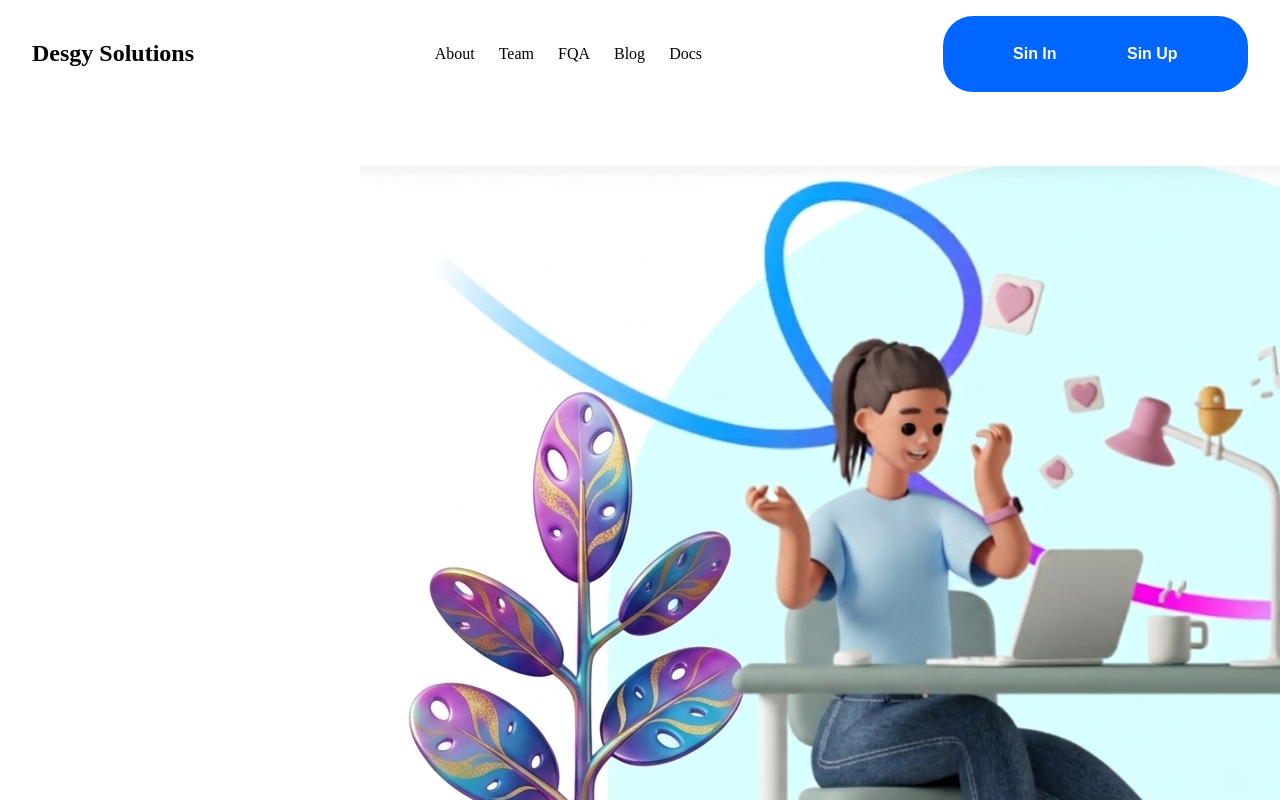
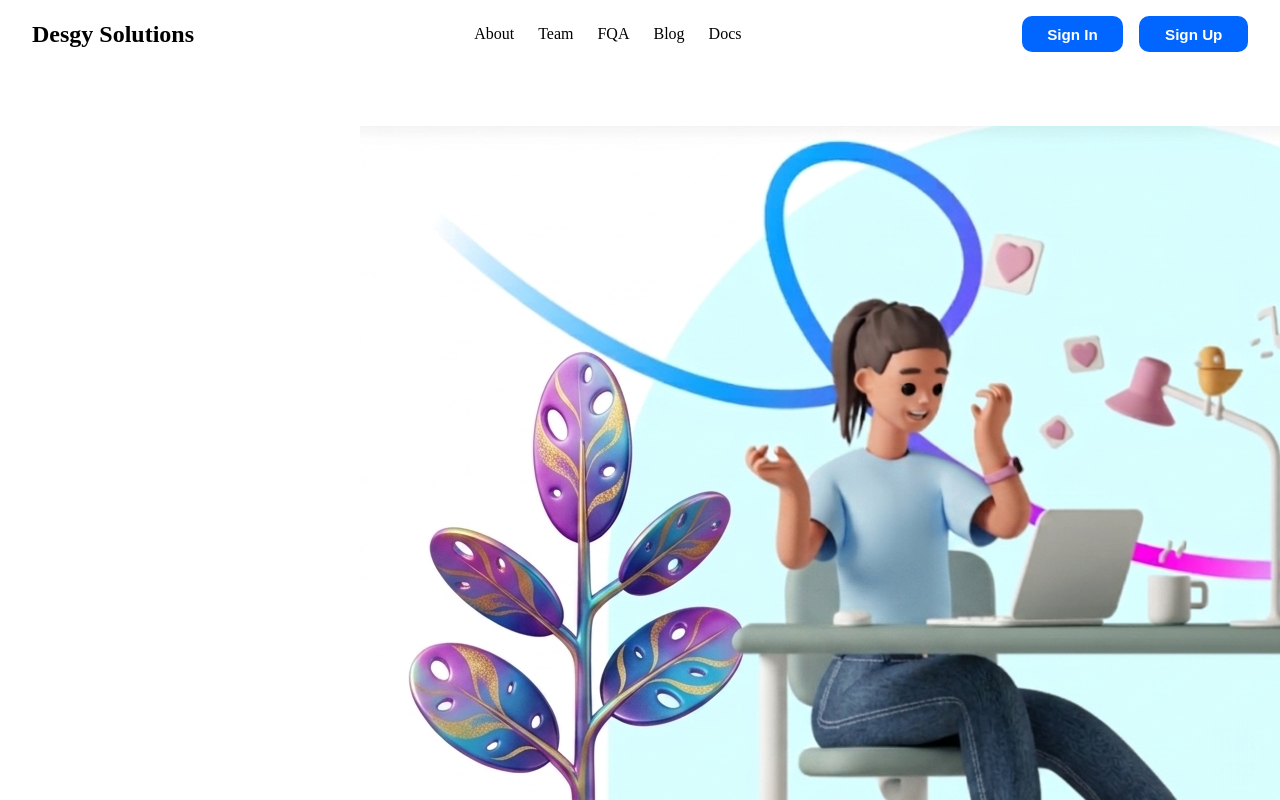
Before and after one commit to niyigabapatient9-gif/ink.react, a React (Vite) app: page / in a window 1280 px wide. Shown: the top 800 px of the page. Built offline with nearby package versions, Linux system fonts and the light colour scheme.

Commit message:
correction on button in nav bar

```diff
--- a/src/assets/ccomponent/nav.jsx
+++ b/src/assets/ccomponent/nav.jsx
@@ -11,10 +11,10 @@ import "./nav.css";
              <a href="#">Blog</a>
                <a href="#">Docs</a>
             </ul>
-            <button>
-                  <button>Sin In</button>
-                 <button>Sin Up</button>
-            </button>
+            <div className="nav-buttons">
+        <button>Sign In</button>
+        <button>Sign Up</button>
+      </div>
         </div>
 
     )
--- a/src/assets/ccomponent/team.css
+++ b/src/assets/ccomponent/team.css
@@ -4,7 +4,7 @@
     margin-top: 20px;
 
  }
- P{
+ p{
     font-size: 200%;
     margin-left: 2%;
     margin-top: 12px;
@@ -12,7 +12,7 @@
  img {
     margin-top: 10px;
  }
- .img {
+ .image {
     width: 50%;
     height: 50%;
     border-radius: 15px;
@@ -22,5 +22,10 @@
     margin-right: 5%;
     display: flex;
     justify-content: space-between;
-
+    gap : 20px ;
  }
+.image img{
+    width: 48%;
+  object-fit: cover;
+  border-radius: 15px;
+}
```
